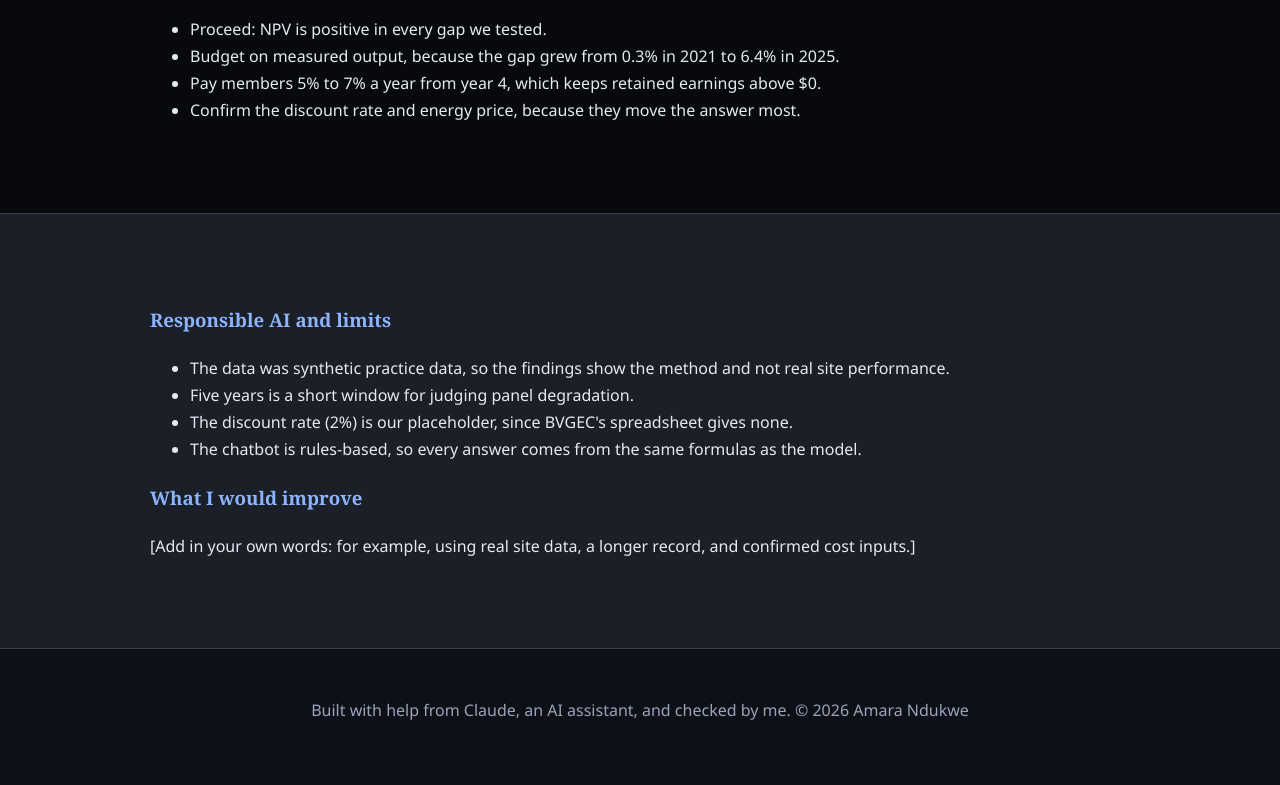
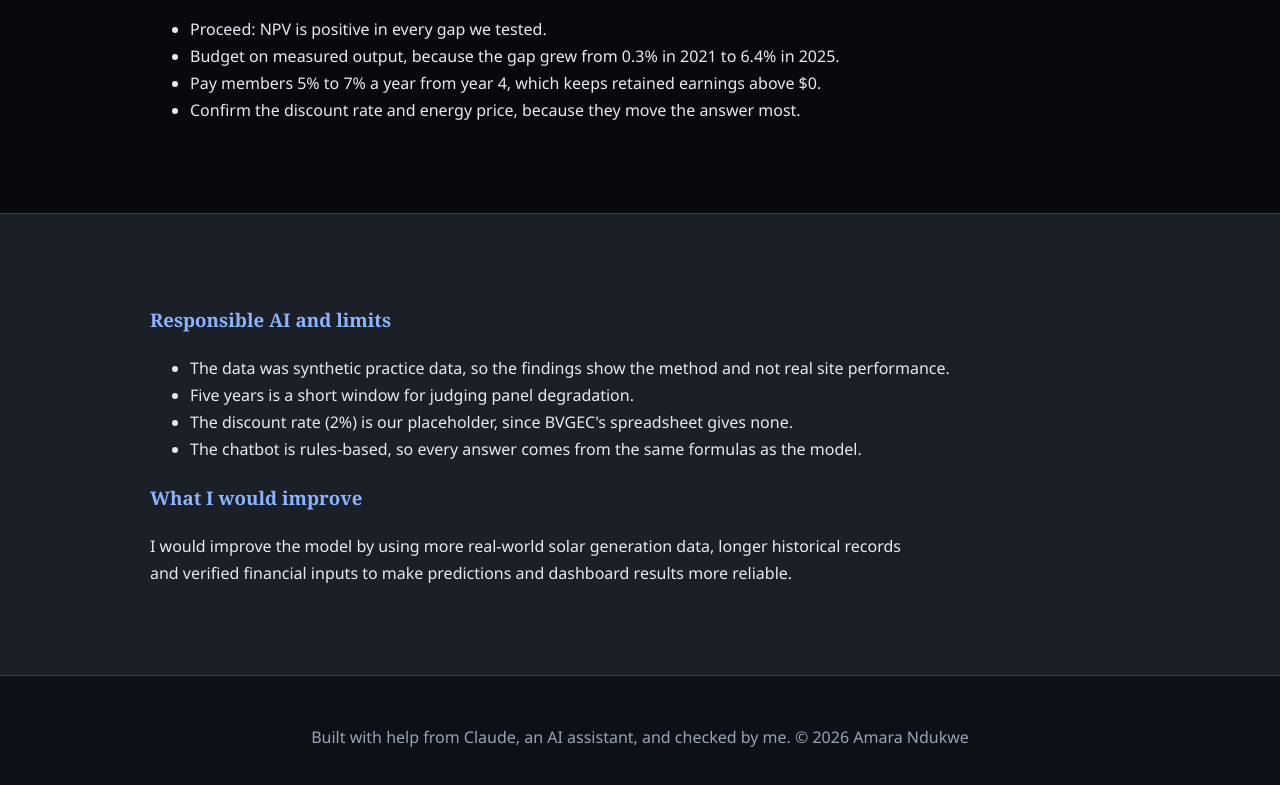
Before and after one commit to amyndukwe/amyndukwe.github.io, a plain HTML site: page bvgec.html in a window 1280 px wide. Shown: the part 4262-5047 px from the top of the page. Drawn offline with Linux system fonts and the light colour scheme; a web font is replaced by a local one.

Commit message:
Refine improvement suggestions in bvgec.html

```diff
--- a/bvgec.html
+++ b/bvgec.html
@@ -103,7 +103,7 @@
         <li>The chatbot is rules-based, so every answer comes from the same formulas as the model.</li>
       </ul>
       <h3>What I would improve</h3>
-      <p>[Add in your own words: for example, using real site data, a longer record, and confirmed cost inputs.]</p>
+      <p>I would improve the model by using more real-world solar generation data, longer historical records and verified financial inputs to make predictions and dashboard results more reliable.</p>
     </section>
   </main>
 
```
